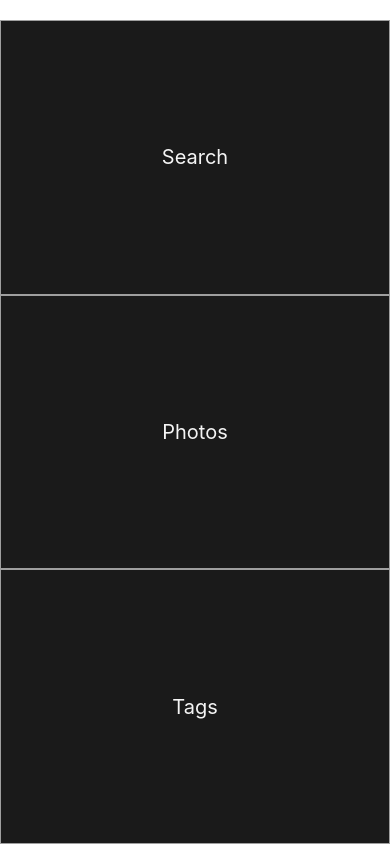
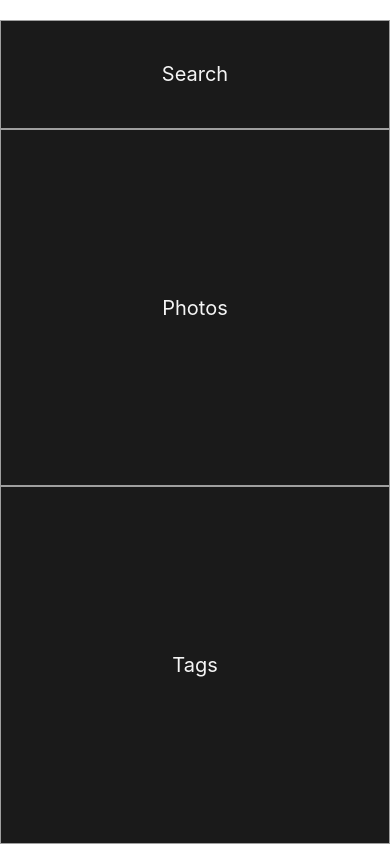
Before and after one commit to mahmoud16h/TaggyNative, a React Native app: screen / in a window 390 px wide. Built offline with nearby package versions, Linux system fonts and the light colour scheme.

Commit message:
styled search bar view

```diff
--- a/App.js
+++ b/App.js
@@ -7,7 +7,7 @@ export default class App extends React.Component {
     render() {
         return (
            <View style={styles.container}>
-               <View style={styles.buttons}>
+               <View style={[styles.buttons, styles.searchButton]}>
                    <Text style={styles.buttonText}>Search</Text>
                </View>
                <View style={styles.buttons}>
@@ -29,9 +29,12 @@ const styles = StyleSheet.create({
         alignItems: 'center',
         justifyContent: 'center',
     },
+    searchButton: {
+        flexGrow: 1
+    },
     buttons: {
         backgroundColor: '#1a1a1a',
-        flexGrow: 1,
+        flexGrow: 4,
         width: '100%',
         alignItems: 'center',
         justifyContent: 'center',
```
